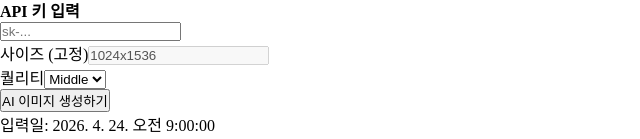
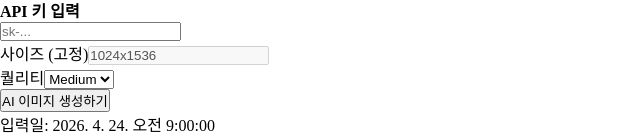
Before and after one commit to lsh4323/AIVLE_Mini-Project_4, a React (Vite) app: page /infobook/1 in a window 1280 px wide. Shown: the part 168-307 px from the top of the page, without its empty margins (0-640 px from the left). Built offline with nearby package versions, Linux system fonts and the light colour scheme; data requests are answered from the project's data file.

Commit message:
퀄리티-middle->medium으로 변경

```diff
--- a/src/screens/BookInfoScreen.jsx
+++ b/src/screens/BookInfoScreen.jsx
@@ -19,7 +19,7 @@ function BookInfoScreen({
 
   {/* AI 이미지 생성 useState */}
   const [userApiKey, setUserApiKey] = useState('');
-  const [selectedQuality, setSelectedQuality] = useState('middle');
+  const [selectedQuality, setSelectedQuality] = useState('medium');
   const [isGenerating, setIsGenerating] = useState(false);
 
   if (!book) {
@@ -132,7 +132,7 @@ function BookInfoScreen({
             className="quality-select"
           >
             <option value="low">Low</option>
-            <option value="middle">Middle</option>
+            <option value="medium">Medium</option>
             <option value="high">High</option>
           </select>
         </div>
```
